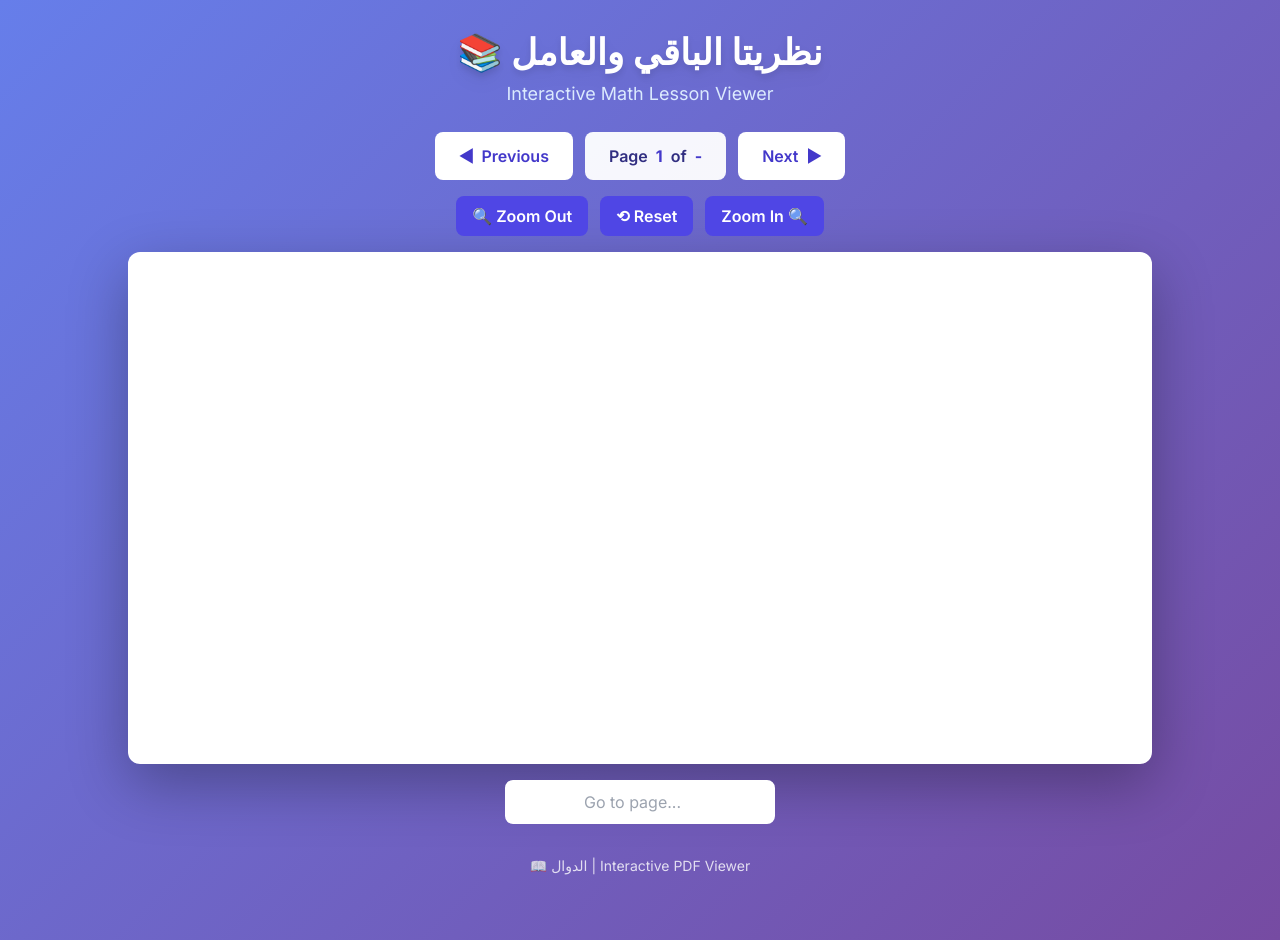
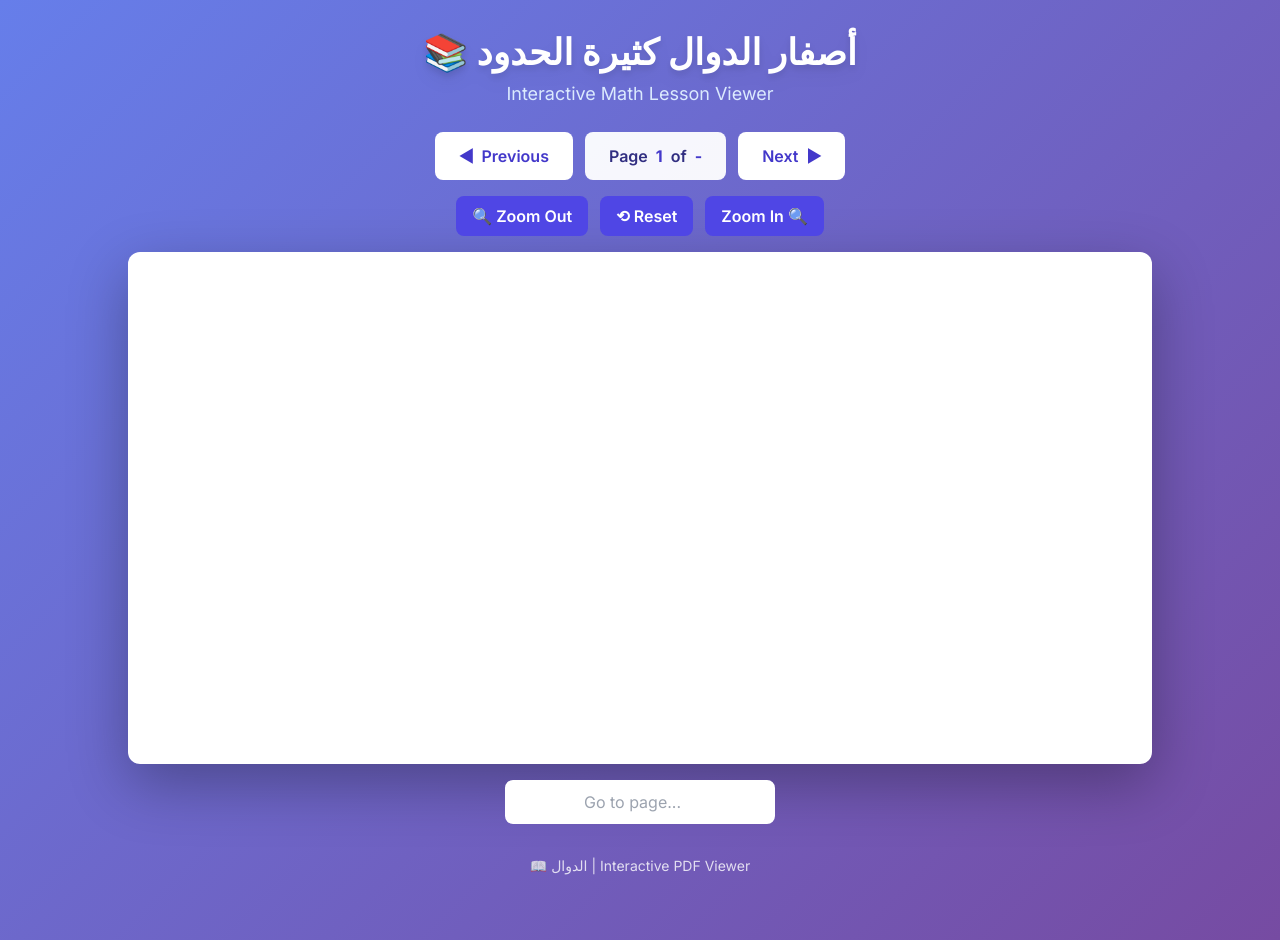
Before and after one commit to Hesham-Afandi/11Adv-Bri-math-T1-1.4, a plain HTML site: page index.html in a window 1280 px wide. Drawn offline with nearby package versions, Linux system fonts and the light colour scheme; a script that the page names is missing.

Commit message:
Update index.html

```diff
--- a/index.html
+++ b/index.html
@@ -3,7 +3,7 @@
 <head>
     <meta charset="UTF-8">
     <meta name="viewport" content="width=device-width, initial-scale=1.0">
-    <title> نظريتا الباقي والعامل </title>
+    <title> أصفار الدوال كثيرة الحدود </title>
     <script src="https://cdnjs.cloudflare.com/ajax/libs/pdf.js/3.11.174/pdf.min.js"></script>
     <script src="https://cdn.tailwindcss.com"></script>
     <style>
@@ -35,7 +35,7 @@
 
     <!-- Header -->
     <header class="max-w-5xl mx-auto mb-6 text-center">
-        <h1 class="text-4xl font-bold text-white mb-2 drop-shadow-lg">📚 نظريتا الباقي والعامل </h1>
+        <h1 class="text-4xl font-bold text-white mb-2 drop-shadow-lg">📚 أصفار الدوال كثيرة الحدود </h1>
         <p class="text-blue-100 text-lg">Interactive Math Lesson Viewer</p>
     </header>
 
```
